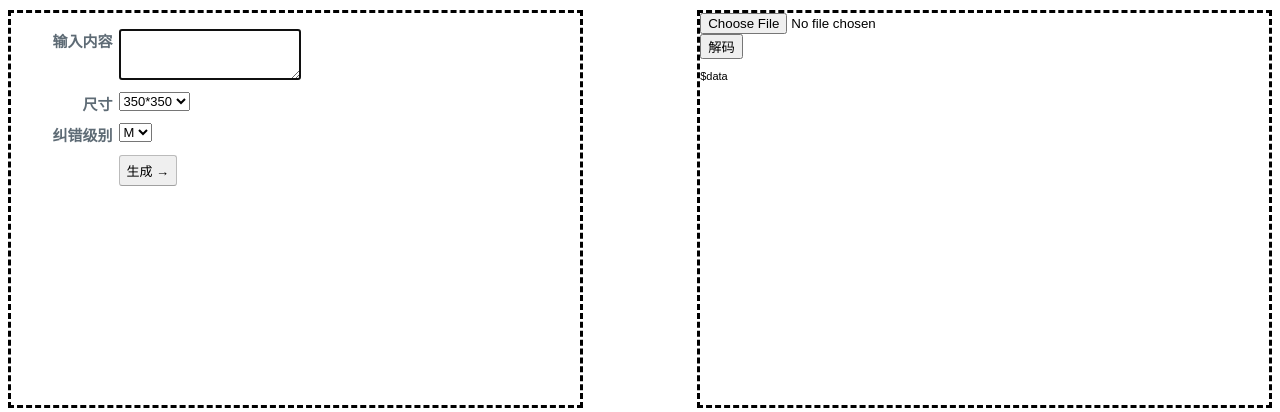
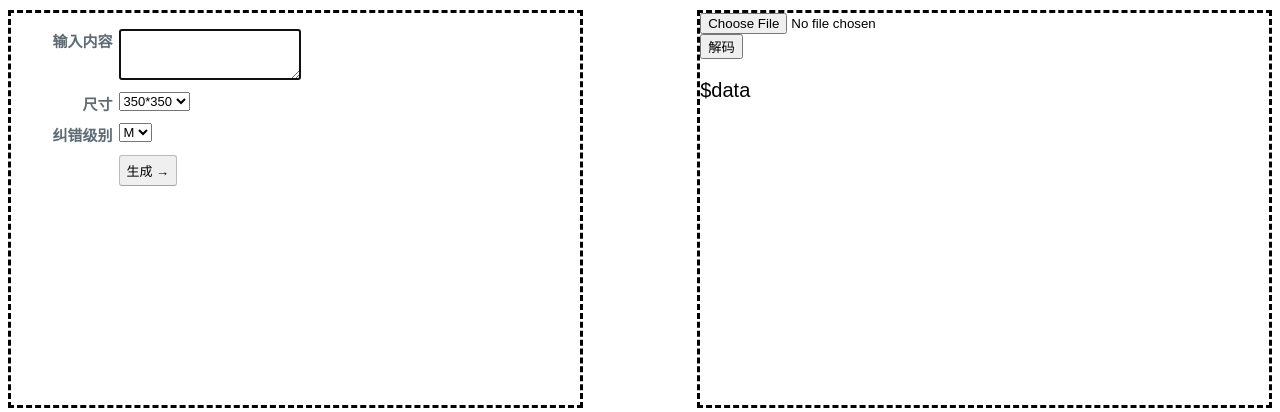
Before and after one commit to singlepig/bishe, a Python web app: template programs/project/templates/index.html in a window 1280 px wide. Shown: the part 70-482 px from the top of the page. Run offline with Jinja, Linux system fonts and the light colour scheme; the template is opened without the code that fills it, so the values that code supplies are empty.

Commit message:
修改
Signed-off-by: SinglePig <gys.nanjing@gmail.com>

```diff
--- a/programs/project/templates/index.html
+++ b/programs/project/templates/index.html
@@ -28,6 +28,9 @@ $def with(data)
               font-weight: bold;
               margin: 0;
               padding: 12px;
+            }
+            p {
+              font-size: 20px;
             }
 
             h2 {
```
